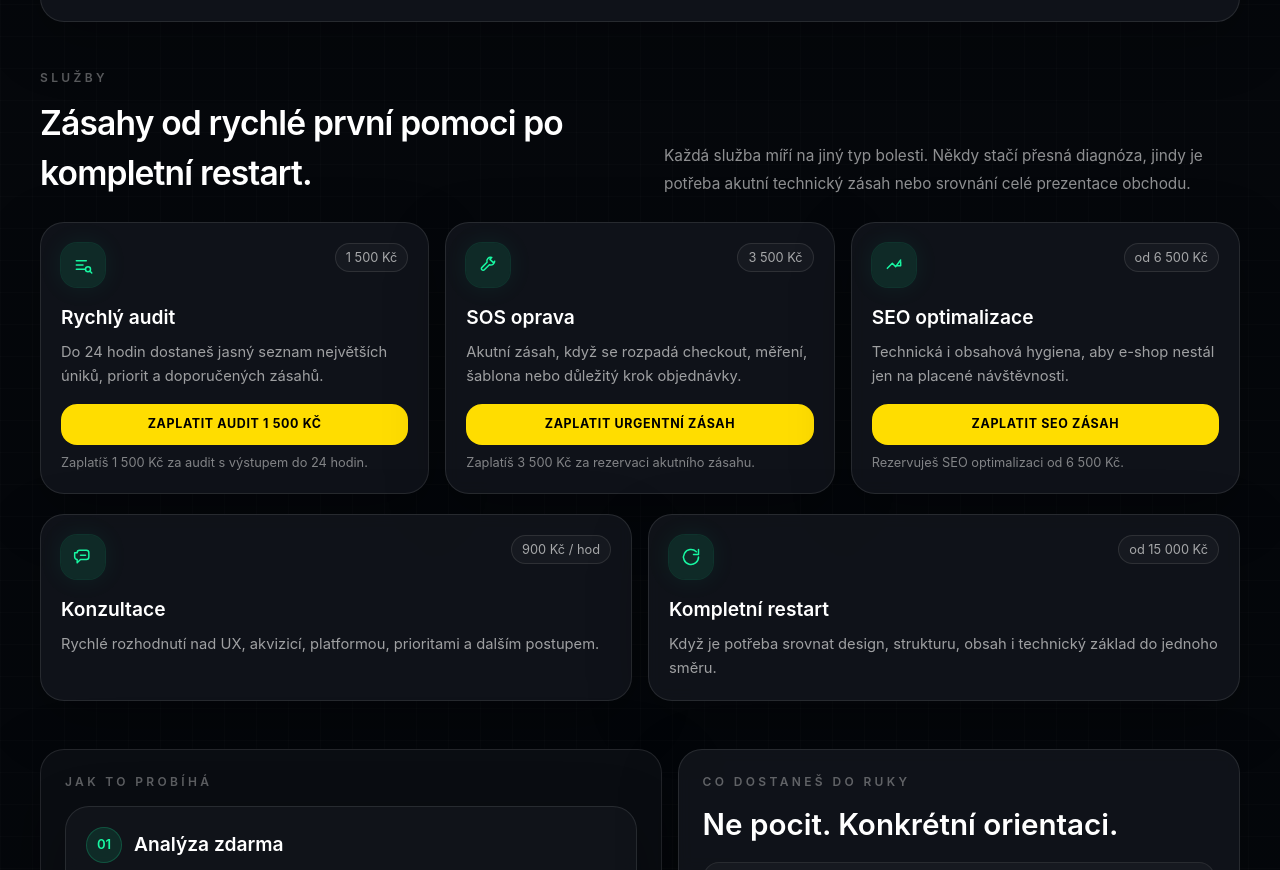
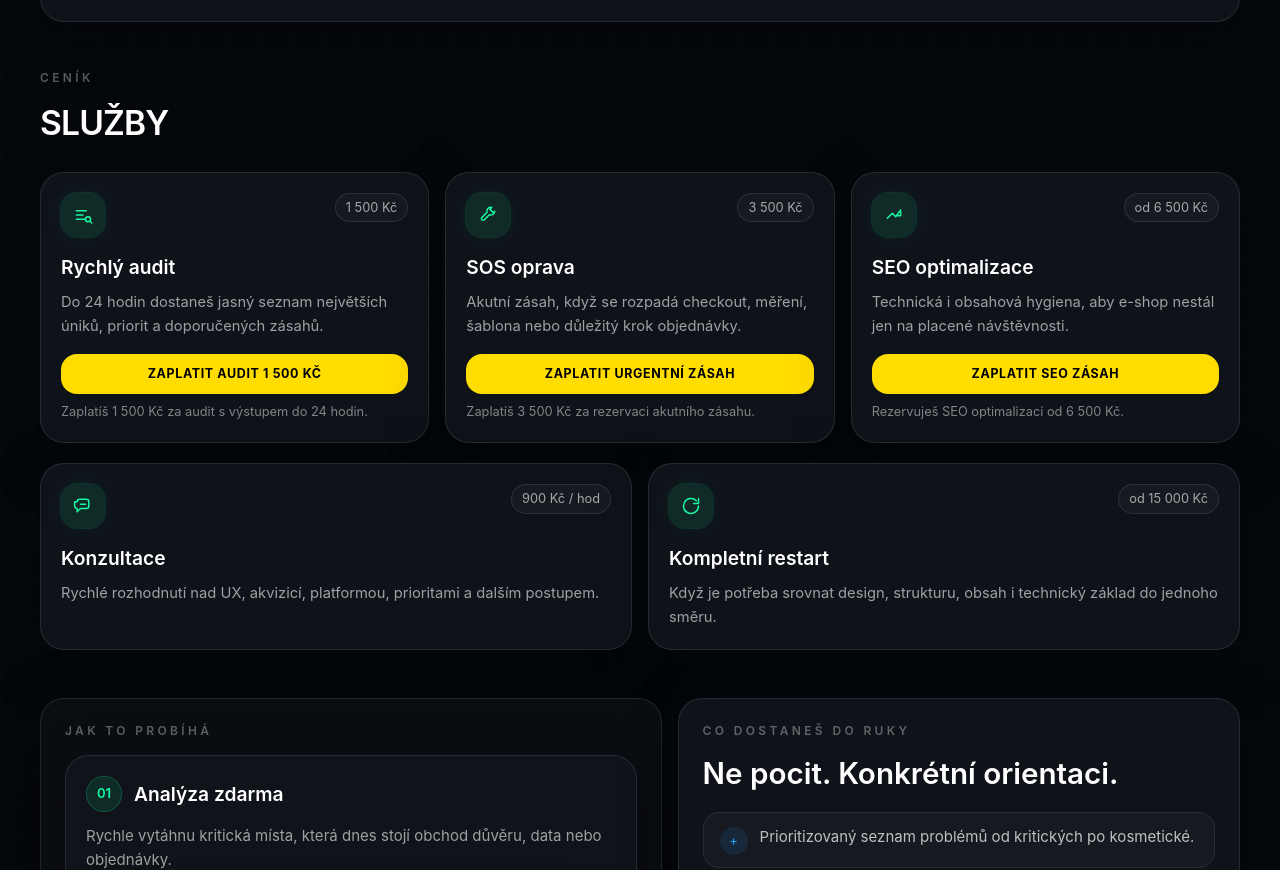
Before and after one commit to lb-ship-it/e-shop-medic, an Astro site: page / in a window 1280 px wide. Shown: the part 1918-2788 px from the top of the page. Built offline with nearby package versions, Linux system fonts and the light colour scheme; Astro itself is replaced by a stand-in of ours.

Commit message:
Simplify services section heading

```diff
--- a/src/pages/index.astro
+++ b/src/pages/index.astro
@@ -279,14 +279,9 @@ const extraSymptoms = site.symptoms.slice(2);
     </section>
 
     <section id="sluzby" class="shell mt-10 md:mt-12">
-      <div class="mb-6 flex flex-col gap-3 lg:flex-row lg:items-end lg:justify-between">
-        <div class="max-w-3xl">
-          <p class="eyebrow">Služby</p>
-          <h2 class="section-title mt-3">Zásahy od rychlé první pomoci po kompletní restart.</h2>
-        </div>
-        <p class="max-w-xl text-[0.9rem] leading-6 text-white/55 md:text-[0.96rem] md:leading-7">
-          Každá služba míří na jiný typ bolesti. Někdy stačí přesná diagnóza, jindy je potřeba akutní technický zásah nebo srovnání celé prezentace obchodu.
-        </p>
+      <div class="mb-6">
+        <p class="eyebrow">CENÍK</p>
+        <h2 class="section-title mt-3">SLUŽBY</h2>
       </div>
 
       <div class="grid gap-4 lg:grid-cols-2 xl:grid-cols-3">
```
